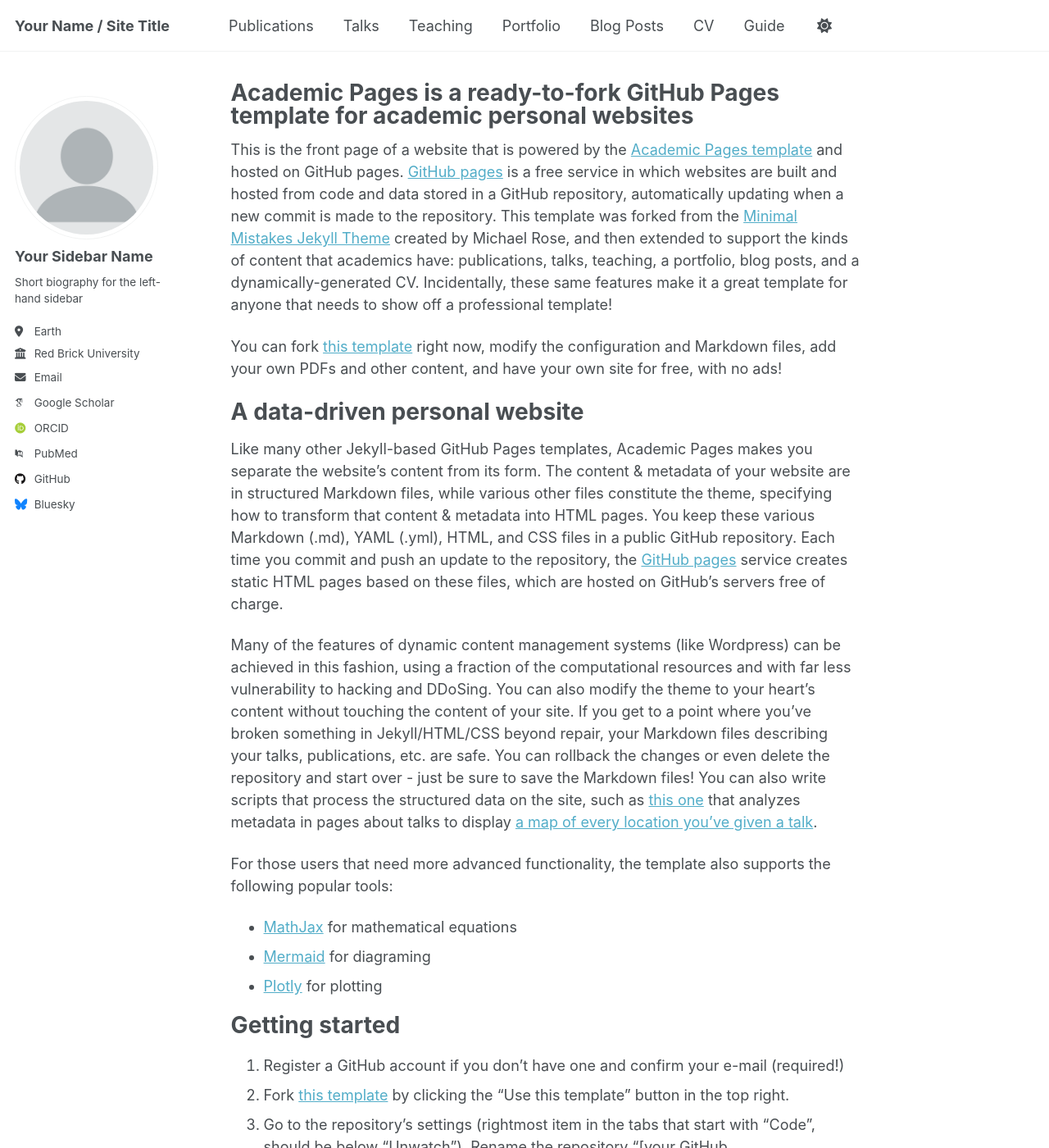
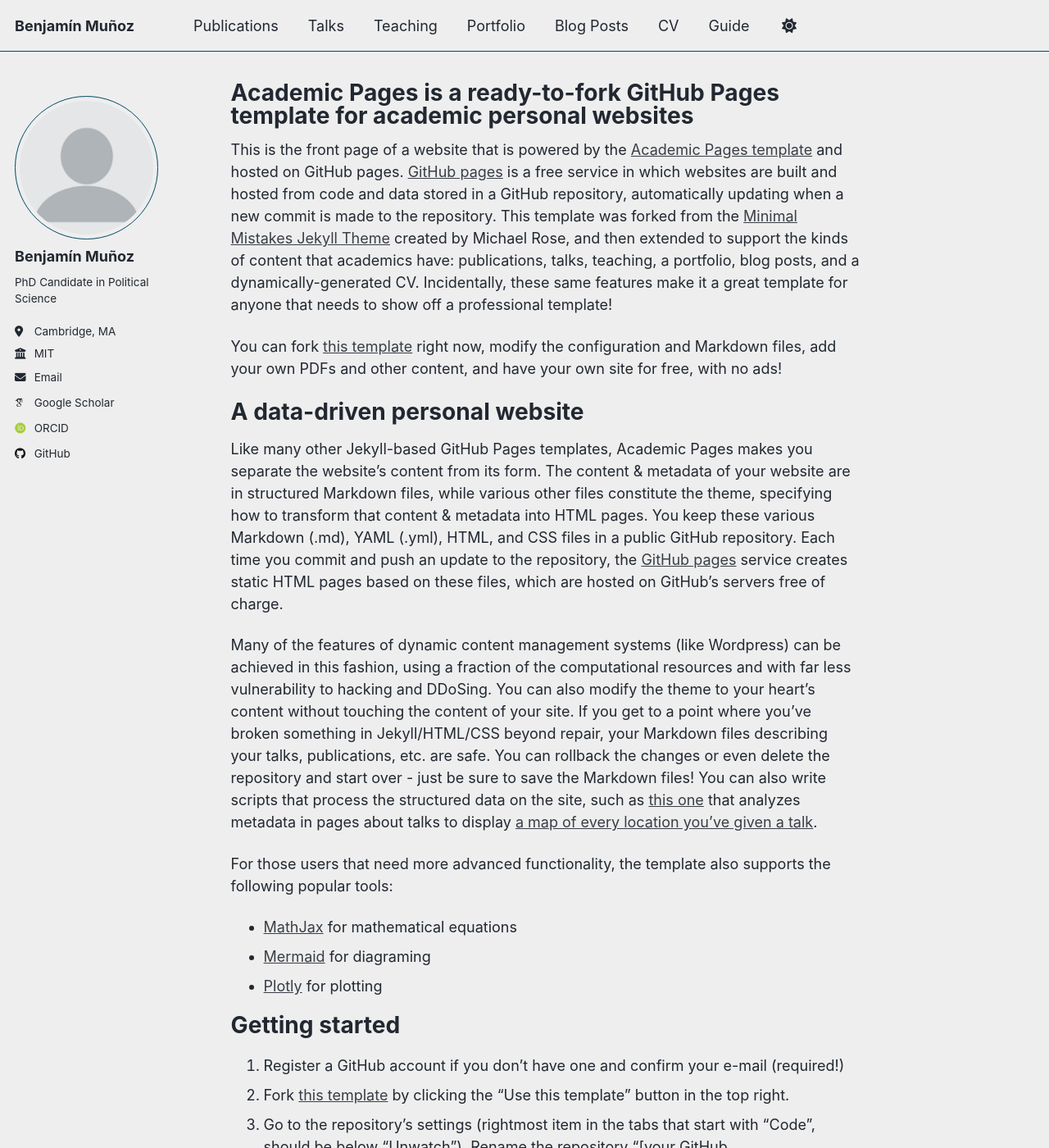
Before and after one commit to benyimr/benjamunoz, a Jekyll site: the page built from _pages/about.md, in a window 1280 px wide and 1400 px high. Shown: the whole window at 82% size. Built offline with Jekyll 4.4.1, drawn with Linux system fonts in a browser that asks for light colours; some web fonts are replaced; a script that is not in the unit is left out; some of the changed text lies outside the part shown.

Commit message:
Basic info

```diff
--- a/_config.yml
+++ b/_config.yml
@@ -8,11 +8,11 @@
 
 # Basic Site Settings
 locale                   : "en-US"
-site_theme               : "default" # Currently available options are "default", "air"
-title                    : "Your Name / Site Title"
+site_theme               : "air" # Currently available options are "default", "air"
+title                    : "Benjamín Muñoz"
 title_separator          : "-"
-name                     : &name "Your Name"
-description              : &description "Your Name's academic portfolio"   # Update this with a general description of your site, this is the default if not overridden by a page
+name                     : &name "Benjamín Muñoz"
+description              : &description "PhD Candidate in Political Science"   # Update this with a general description of your site, this is the default if not overridden by a page
 url                      : https://academicpages.github.io # The base hostname & protocol for your site e.g. "https://[your GitHub username].github.io",
                                                            # or if you already have some other page hosted on Github then use "https://[your GitHub username].github.io/[Your Repo Name]"
 baseurl                  : "" # the subpath of your site, e.g. "/blog"
@@ -24,24 +24,24 @@ repository               : "academicpages/academicpages.github.io"
 author:
   # Biographic information
   avatar           : "profile.png"
-  name             : "Your Sidebar Name"
+  name             : "Benjamín Muñoz"
   pronouns         : # example: "she/her"
-  bio              : "Short biography for the left-hand sidebar"
-  location         : "Earth"
-  employer         : "Red Brick University"
+  bio              : "PhD Candidate in Political Science"
+  location         : "Cambridge, MA"
+  employer         : "MIT"
   uri              : # URL
-  email            : "none@example.org"
+  email            : "benja_mr@mit.edu"
 
   # Academic websites
   academia         : # URL
   arxiv            : # URL - Update with the correct link to your profile
-  googlescholar    : "https://scholar.google.com/citations?user=PS_CX0AAAAAJ"
+  googlescholar    : "https://scholar.google.com/citations?user=9j40GkYAAAAJ&hl=en&oi=ao"
   inspire-hep      : # URL
   impactstory      : # URL
-  orcid            : "https://orcid.org/yourorcidurl"
+  orcid            : "https://orcid.org/my-orcid?orcid=0000-0002-1281-4859"
   semantic         : # URL
   ssrn             : # URL
-  pubmed           : "https://www.ncbi.nlm.nih.gov/pubmed/?term=john+snow"
+  pubmed           : # URL
   researchgate     : # URL
   scopus           : # URL
   zotero           : # URL
@@ -51,13 +51,13 @@ author:
   bitbucket        : # Username - Update with your username on the site
   codepen          : # Username
   dribbble         : # Username
-  github           : "academicpages"
+  github           : "benyimr"
   kaggle           : # Username
   stackoverflow    : # User number or user number and name (i.e., use "1" or "1/jeff-atwood")
 
   # Social media
   artstation       : # Username
-  bluesky          : "bsky.app" # Replace this with you Bluesky username
+  bluesky          : # Username
   facebook         : # Username
   flickr           : # Username
   foursquare       : # Username
```
